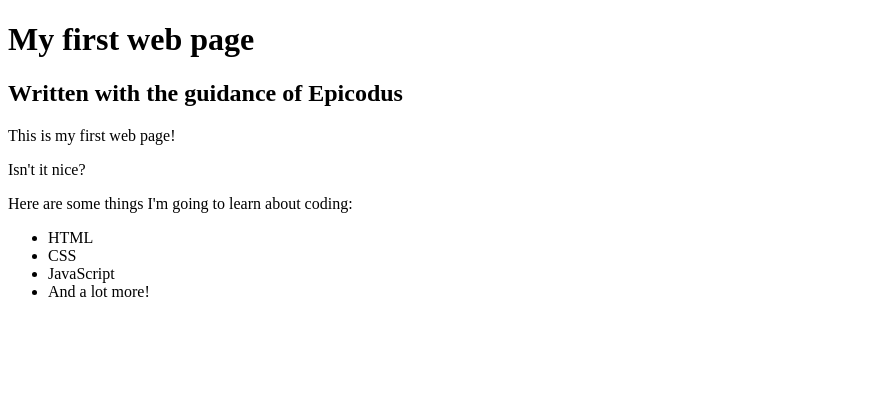
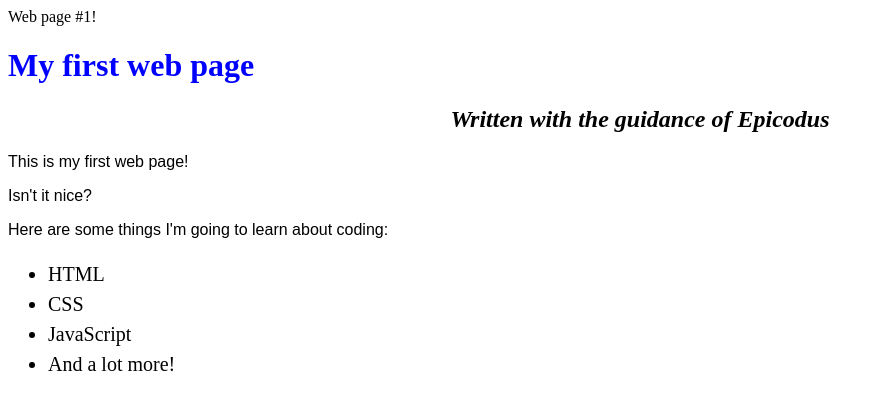
Before and after one commit to eliseylenore/my-first-web-page, a plain HTML site: page my-first-webpage.html in a window 1280 px wide. Shown: the whole page, without its empty margins (0-884 px from the left). Drawn offline with Linux system fonts and the light colour scheme.

Commit message:
We added css style page and linked it to our HTML

```diff
--- /dev/null
+++ b/css/styles.css
@@ -0,0 +1,17 @@
+h1 {
+  color: blue;
+}
+
+h2 {
+  font-style: italic;
+  text-align: center;
+}
+
+p {
+  font-family: sans-serif;
+}
+
+ul {
+  font-size: 20px;
+  line-height: 30px;
+}
--- a/my-first-webpage.html
+++ b/my-first-webpage.html
@@ -1,6 +1,7 @@
 <!DOCTYPE html>
 <html>
   <head>
+    <link href="css/styles.css" rel="stylesheet" type="text/css"
     <title>Web page #1!</title>
   </head>
   <body>
```
